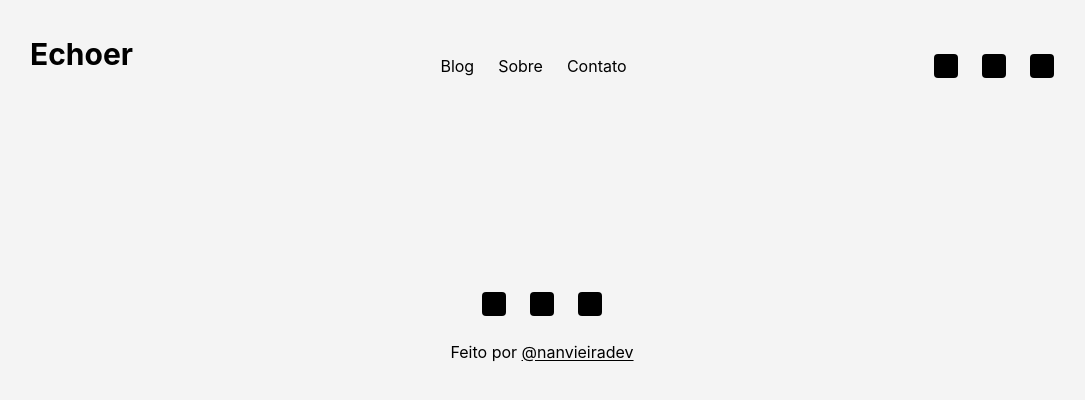
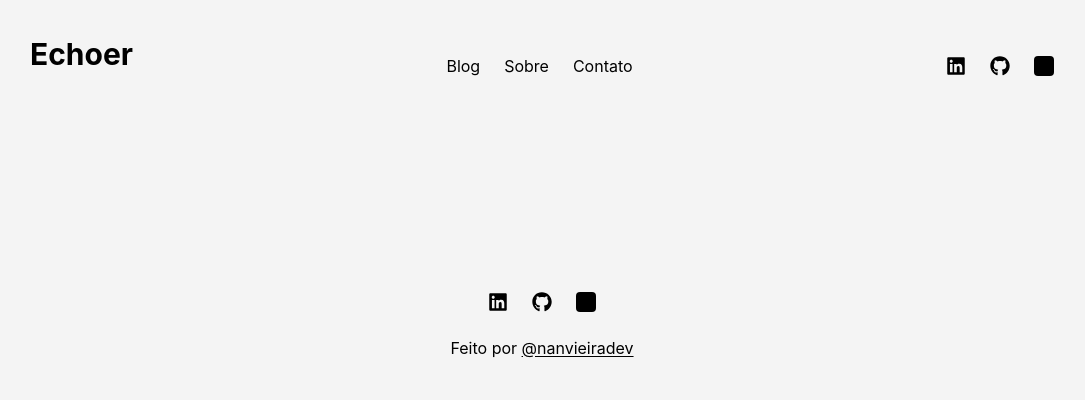
Before and after one commit to nanvieiradev/echoer, a Next.js app: page / in a window 1280 px wide. Shown: the top 400 px of the page, without its empty margins (98-1183 px from the left). Built offline with nearby package versions, Linux system fonts and the light colour scheme.

Commit message:
style: update ícones sociais

```diff
--- a/src/components/ui/NavbarSocial.jsx
+++ b/src/components/ui/NavbarSocial.jsx
@@ -1,9 +1,12 @@
+import { FaLinkedin } from "react-icons/fa"
+import { FaGithub } from "react-icons/fa"
+
 export default function NavbarSocial() {
   return (
     <nav className="flex space-x-6">
-      <button className="bg-black rounded-sm w-6 h-6 cursor-pointer"></button>
-      <button className="bg-black rounded-sm w-6 h-6 cursor-pointer"></button>
-      <button className="bg-black rounded-sm w-6 h-6 cursor-pointer"></button>
+      <FaLinkedin className="w-5 h-5" />
+      <FaGithub className="w-5 h-5" />
+      <button className="bg-black rounded-sm w-5 h-5 cursor-pointer"></button>
     </nav>
   )
 }
```
